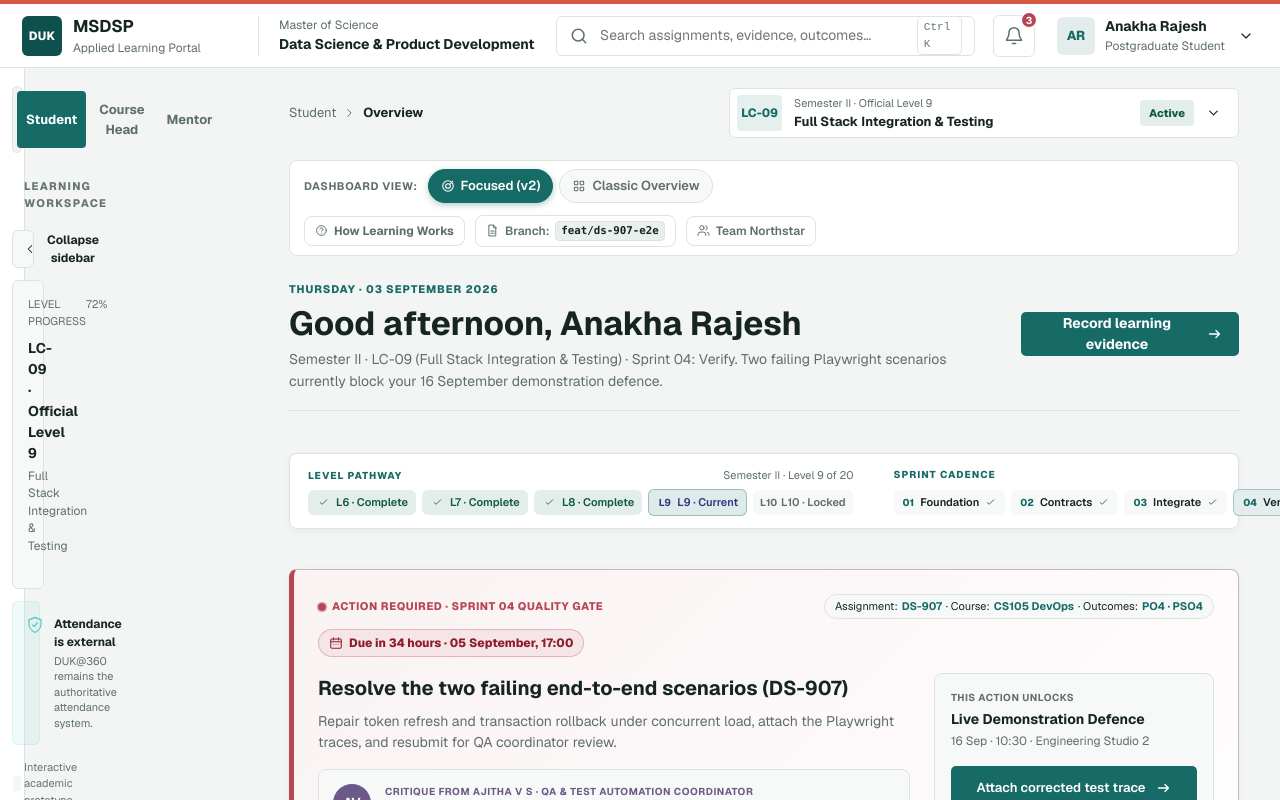
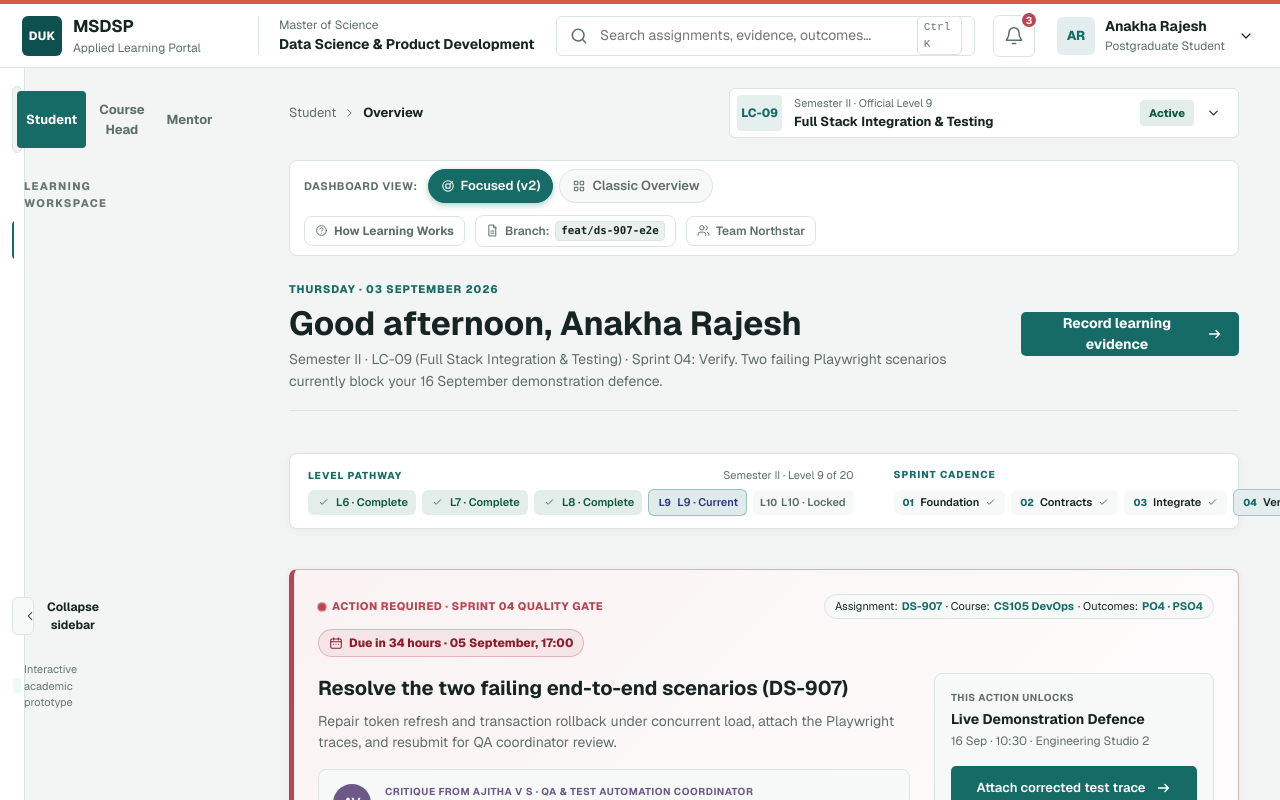
Before and after one commit to SridasD/msdsp-portal-v4, a Next.js app: page / in a window 1280 px wide. Shown: the top 800 px of the page. Built offline with nearby package versions, Linux system fonts and the light colour scheme.

Commit message:
fix(sidebar): remove level progress and external attendance widgets from sidebar

```diff
--- a/app/portal.tsx
+++ b/app/portal.tsx
@@ -162,16 +162,6 @@ export default function Portal() {
         <span className="collapse-text">{sidebarCollapsed ? "" : "Collapse sidebar"}</span>
       </button>
 
-      <div className="cycle-mini" title={sidebarCollapsed ? `${cycle.id} · Level ${cycle.level} (${cycle.progress}%)` : undefined}>
-        <div><small>LEVEL PROGRESS</small><span>{cycle.progress}%</span></div>
-        <b>{cycle.id} · Official Level {cycle.level}</b>
-        <p>{cycle.title}</p>
-        <div className="progress"><i style={{ width: `${cycle.progress}%` }} /></div>
-      </div>
-      <div className="attendance-note" title={sidebarCollapsed ? "Attendance is external in DUK@360" : undefined}>
-        <Icon name="shield" />
-        <div><b>Attendance is external</b><p>DUK@360 remains the authoritative attendance system.</p></div>
-      </div>
       <small className="prototype-label" title={sidebarCollapsed ? "Interactive academic prototype" : undefined}><i /> <span className="prototype-text">Interactive academic prototype</span></small>
     </aside>
     {mobileOpen && <button className="mobile-scrim" aria-label="Close navigation" onClick={() => setMobileOpen(false)} />}
```
